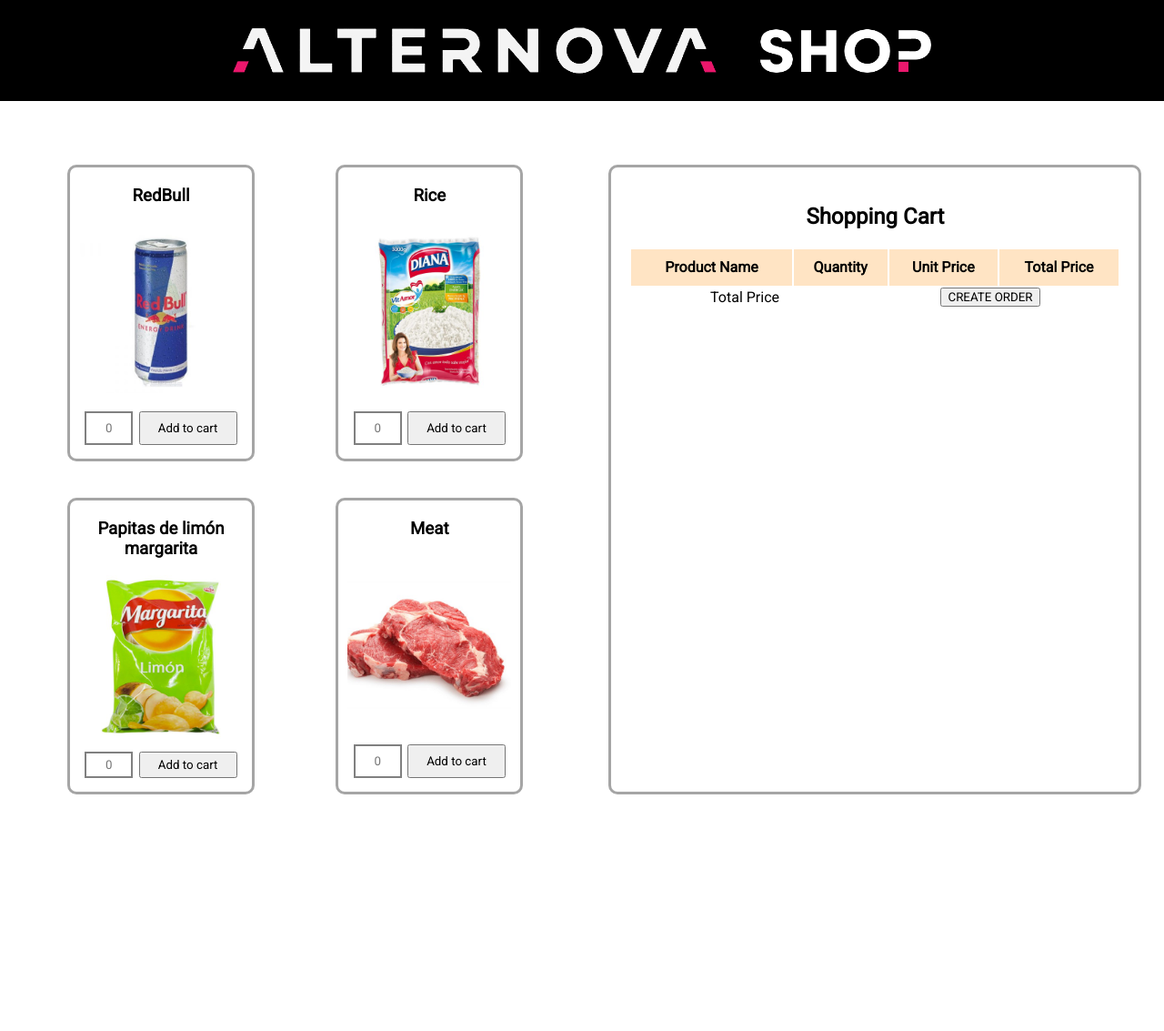
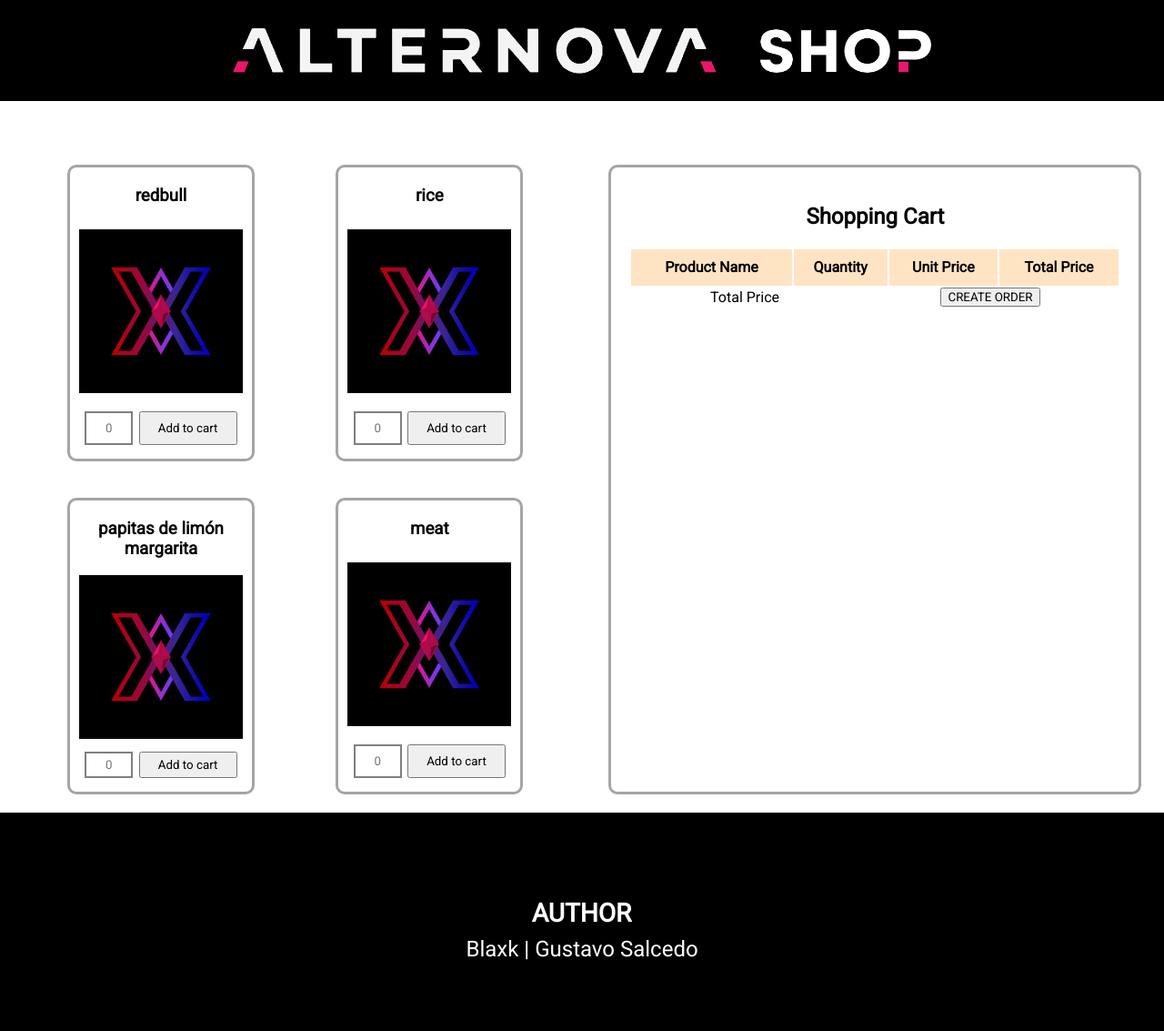
Before and after one commit to xBlaxk/Fronted-test-2021, a plain HTML site: page index.html in a window 1280 px wide. Shown: the whole page at 91% size. Before the commit the page ends 893 px from the top, so only its background shows below. Drawn offline with Linux system fonts and the light colour scheme.

Commit message:
v0.2
- Change product logo
- Make a function to fill the product list
- Deleted placeholder product list items
- Overall style changes

```diff
--- a/index.html
+++ b/index.html
@@ -13,30 +13,6 @@
     <body>
         <img class="alternova_shopLogo" src="img/Alternova_shop_logo.png" alt="">
         <div id="productList" class="products">
-            <div class="product_item">
-                <h3 class="item_name">RedBull</h3>
-                <img class="item_image" src="img/RedBull.jpg" alt="RedBull">
-                <input class="item_quantity" type="number" placeholder="0"></input>
-                <button class="item_addButton">Add to cart</button>
-            </div>
-            <div class="product_item">
-                <h3 class="item_name">Rice</h3>
-                <img class="item_image" src="img/Arroz_Blanco.jpeg" alt="Rice">
-                <input class="item_quantity" type="number" placeholder="0"></input>
-                <button class="item_addButton">Add to cart</button>
-            </div>
-            <div class="product_item">
-                <h3 class="item_name">Papitas de limón margarita</h3>
-                <img class="item_image" src="img/Papas_de_limon_Margarita.jpg" alt="Papitas de limón margarita">
-                <input class="item_quantity" type="number" placeholder="0"></input>
-                <button class="item_addButton">Add to cart</button>
-            </div>
-            <div class="product_item">
-                <h3 class="item_name">Meat</h3>
-                <img class="item_image" src="img/Carne.jpg" alt="Meat">
-                <input class="item_quantity" type="number" placeholder="0"></input>
-                <button class="item_addButton">Add to cart</button>
-            </div>
         </div>
         <div class="shopping_cart">
             <h2 class="cart_title">Shopping Cart</h2>
@@ -57,8 +33,11 @@
                 </div>
                 <button id="createOrderButton">CREATE ORDER</button>
             </div>
-
         </div>
+        <footer>
+            <h3>AUTHOR</h3>
+            <label>Blaxk | Gustavo Salcedo</label>
+        </footer>
         <script type="text/javascript" src="script.js"></script>
     </body>
 </html>
--- a/script.js
+++ b/script.js
@@ -24,16 +24,35 @@ const json = {
             "name": "meat",
             "unit_price": 500,
             "stock": 8
-        }
+        },
     ]
 }
 const products = json.products;
 
+// ON STARTUP
+fillProductList();
+
+
+// FUNCTIONS
+// FILL THE LIST OF PRODUCTS
+function fillProductList() {
+    products.forEach((product) => {
+        productList.innerHTML += '<div class="product_item">' +
+        '<h3 class="item_name"></h3>' +
+        '<img class="item_image" src="img/Blaxk_logo.png" alt="RedBull">' +
+        '<input class="item_quantity" type="number" placeholder="0"></input>' +
+        '<button class="item_addButton">Add to cart</button>' +
+        '</div>';
+        productList.lastChild.children[0].innerHTML = product.name;
+    });
+}
+
+
+// EVENT LISTENERS
 // CREATE ORDEN (.JSON)
 createOrderButton.addEventListener("click", (e) => {
-
+    console.log("hello");
 });
-
 
 // ADD TO CART EVENT
 productList.addEventListener("click", (e) => {
--- a/style.css
+++ b/style.css
@@ -7,6 +7,22 @@ body {
     flex-wrap: wrap;
     justify-content: space-evenly;
     margin: 0px;
+}
+
+footer {
+    display: flex;
+    flex-direction: column;
+    justify-content: center;
+    align-items: center;
+    width: 100%;
+    background-color: black;
+    height: 30vh;
+}
+
+footer > *{
+    text-align: center;
+    color: white;
+    transform: scale(1.5);
 }
 
 input::-webkit-outer-spin-button,
@@ -30,6 +46,7 @@ input::-webkit-inner-spin-button {
     flex-wrap: wrap;
     justify-content: space-evenly;
     width: 50%;
+    min-height: 80vh;
 }
 
 .product_item {
```
Also changed, not shown: img/Blaxk_logo.png (added).
